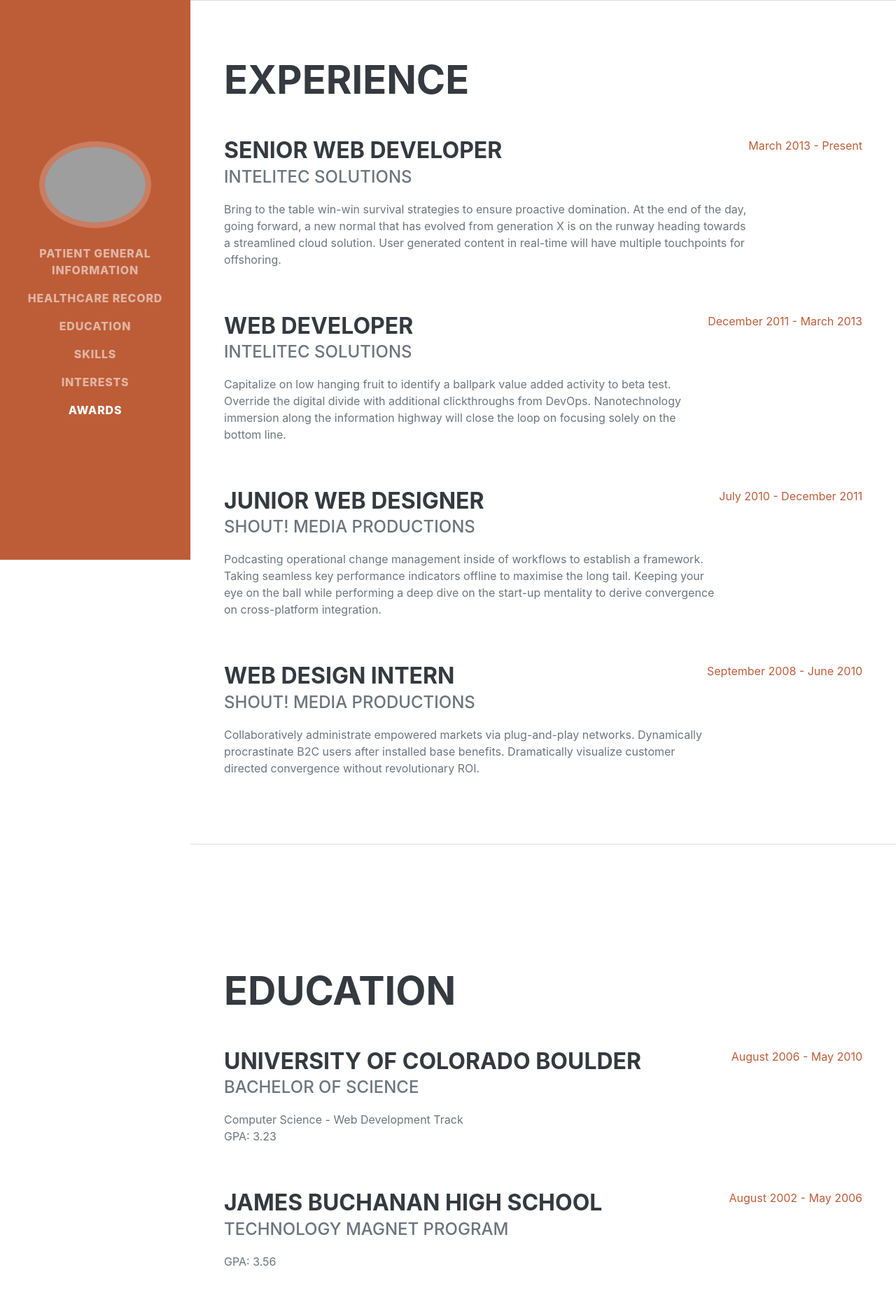
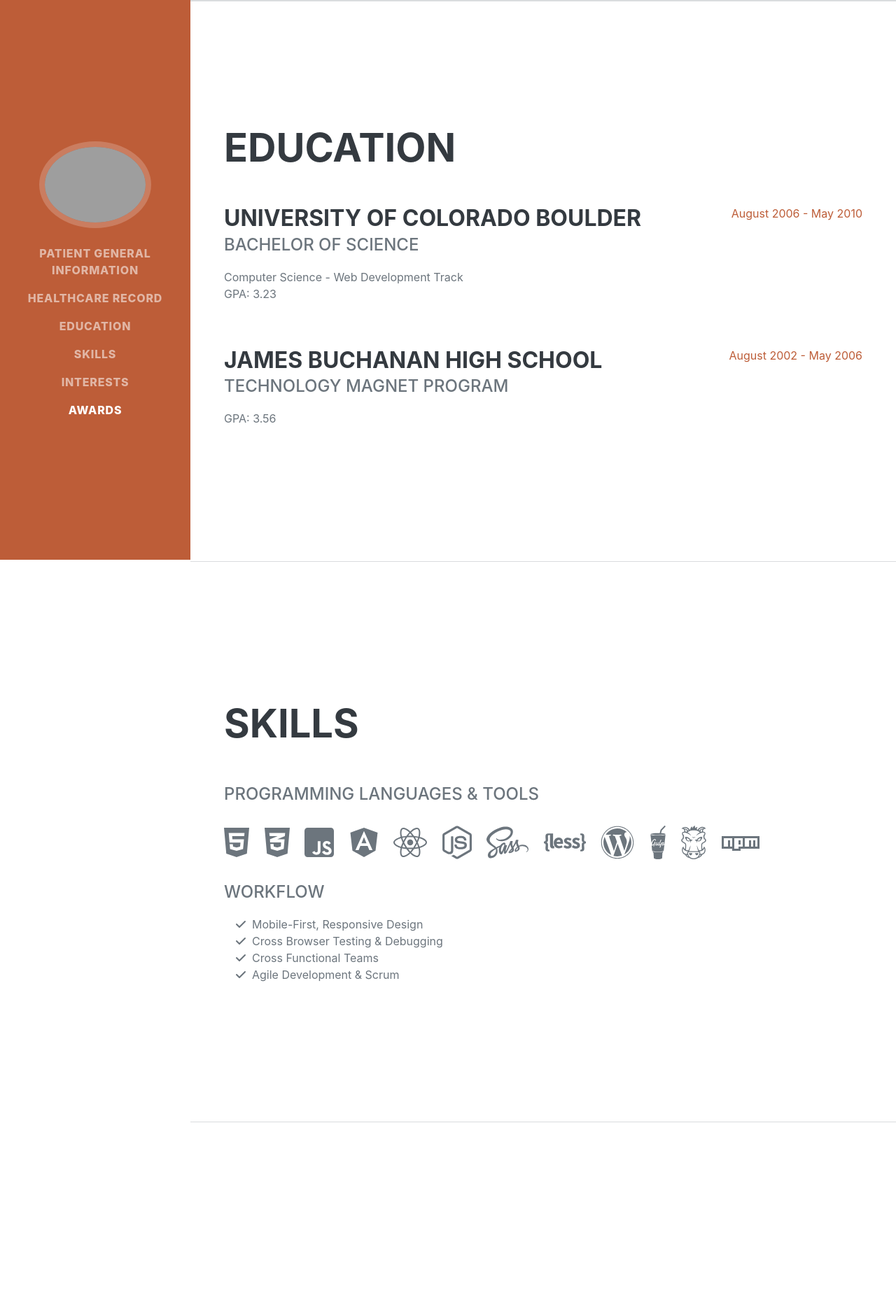
Before and after one commit to nguyenhuy45tn-creator/hospital-record-with-blockchain, a Flask app: template script/templates/base.html in a window 1280 px wide. Shown: the top 1878 px of the page at 70% size. Run offline with Flask 3, Linux system fonts and the light colour scheme; the template is opened without the code that fills it, so the values that code supplies are empty; some libraries are stand-ins or nearby versions; some web fonts are replaced; grey boxes are pictures that could not be loaded.

Commit message:
actual stand

```diff
--- a/script/templates/base.html
+++ b/script/templates/base.html
@@ -81,65 +81,10 @@
 
         <!-- Page Content-->
         <div class="container-fluid p-0">
-            <!-- About-->
-
-                <!-- <div class="resume-section-content">
-                    <h1 class="mb-0">
-                        Clarence
-                        <span class="text-primary">Taylor</span>
-                    </h1>
-                    <div class="subheading mb-5">
-                        3542 Berry Street · Cheyenne Wells, CO 80810 · (317) 585-8468 ·
-                        <a href="mailto:name@email.com">name@email.com</a>
-                    </div>
-                    <p class="lead mb-5">I am experienced in leveraging agile frameworks to provide a robust synopsis for high level overviews. Iterative approaches to corporate strategy foster collaborative thinking to further the overall value proposition.</p>
-                    <div class="social-icons">
-                        <a class="social-icon" href="#!"><i class="fab fa-linkedin-in"></i></a>
-                        <a class="social-icon" href="#!"><i class="fab fa-github"></i></a>
-                        <a class="social-icon" href="#!"><i class="fab fa-twitter"></i></a>
-                        <a class="social-icon" href="#!"><i class="fab fa-facebook-f"></i></a>
-                    </div>
-                </div> -->
-                {% block IndividualInfo %}{%endblock%}
+            {% block IndividualInfo %}{%endblock%}
             <hr class="m-0" />
-            <!-- Experience-->
-            <section class="resume-section" id="experience">
-                <div class="resume-section-content">
-                    <h2 class="mb-5">Experience</h2>
-                    <div class="d-flex flex-column flex-md-row justify-content-between mb-5">
-                        <div class="flex-grow-1">
-                            <h3 class="mb-0">Senior Web Developer</h3>
-                            <div class="subheading mb-3">Intelitec Solutions</div>
-                            <p>Bring to the table win-win survival strategies to ensure proactive domination. At the end of the day, going forward, a new normal that has evolved from generation X is on the runway heading towards a streamlined cloud solution. User generated content in real-time will have multiple touchpoints for offshoring.</p>
-                        </div>
-                        <div class="flex-shrink-0"><span class="text-primary">March 2013 - Present</span></div>
-                    </div>
-                    <div class="d-flex flex-column flex-md-row justify-content-between mb-5">
-                        <div class="flex-grow-1">
-                            <h3 class="mb-0">Web Developer</h3>
-                            <div class="subheading mb-3">Intelitec Solutions</div>
-                            <p>Capitalize on low hanging fruit to identify a ballpark value added activity to beta test. Override the digital divide with additional clickthroughs from DevOps. Nanotechnology immersion along the information highway will close the loop on focusing solely on the bottom line.</p>
-                        </div>
-                        <div class="flex-shrink-0"><span class="text-primary">December 2011 - March 2013</span></div>
-                    </div>
-                    <div class="d-flex flex-column flex-md-row justify-content-between mb-5">
-                        <div class="flex-grow-1">
-                            <h3 class="mb-0">Junior Web Designer</h3>
-                            <div class="subheading mb-3">Shout! Media Productions</div>
-                            <p>Podcasting operational change management inside of workflows to establish a framework. Taking seamless key performance indicators offline to maximise the long tail. Keeping your eye on the ball while performing a deep dive on the start-up mentality to derive convergence on cross-platform integration.</p>
-                        </div>
-                        <div class="flex-shrink-0"><span class="text-primary">July 2010 - December 2011</span></div>
-                    </div>
-                    <div class="d-flex flex-column flex-md-row justify-content-between">
-                        <div class="flex-grow-1">
-                            <h3 class="mb-0">Web Design Intern</h3>
-                            <div class="subheading mb-3">Shout! Media Productions</div>
-                            <p>Collaboratively administrate empowered markets via plug-and-play networks. Dynamically procrastinate B2C users after installed base benefits. Dramatically visualize customer directed convergence without revolutionary ROI.</p>
-                        </div>
-                        <div class="flex-shrink-0"><span class="text-primary">September 2008 - June 2010</span></div>
-                    </div>
-                </div>
-            </section>
+            <!--health record-->
+            {%block HealthRecord %}{%endblock%}
             <hr class="m-0" />
             <!-- Education-->
             <section class="resume-section" id="education">
```
Also changed, not shown: script/templates/user_information/user_health_record.html (added, +40 -0 lines), 8 other files.
